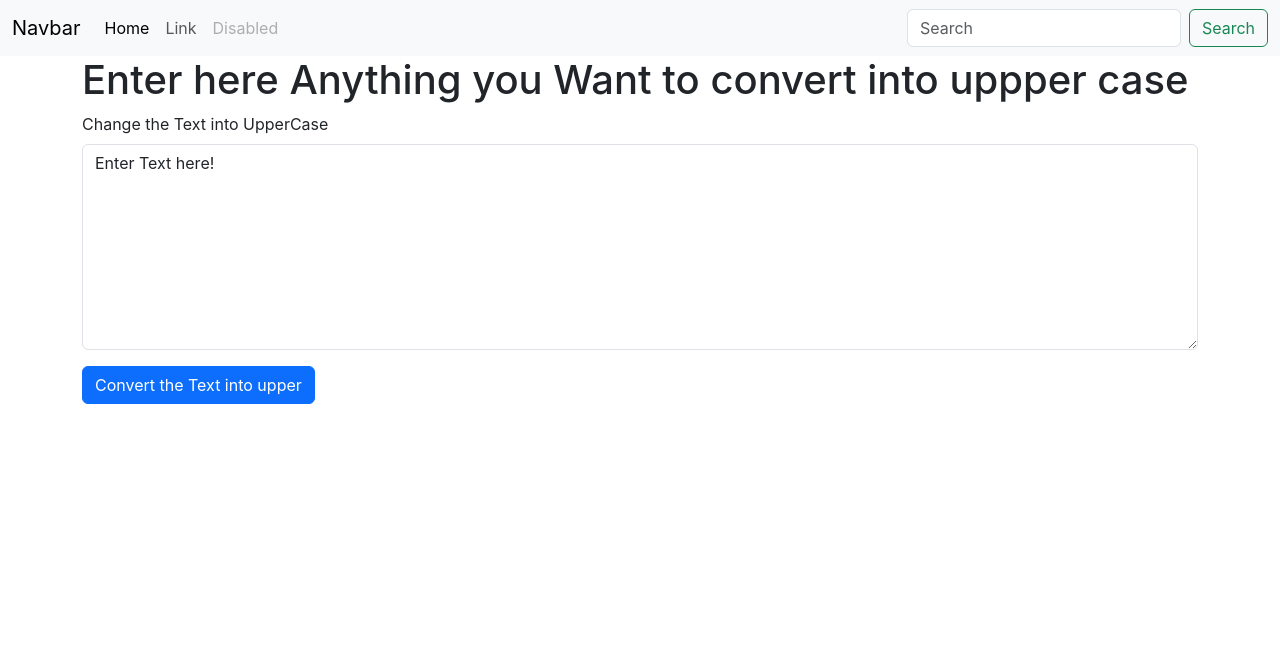
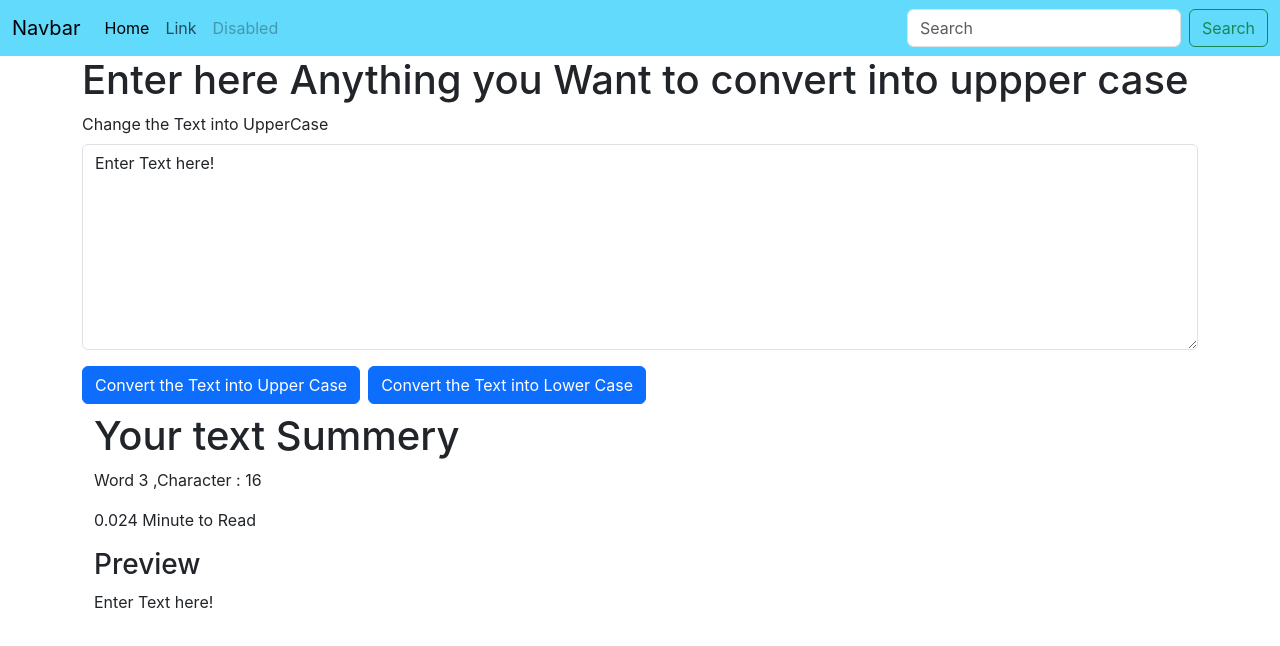
Before and after one commit to shashi-ivory/uppercaseConverter, a React (Create React App) app: page / in a window 1280 px wide. Shown: the top 646 px of the page. Built offline with nearby package versions, Linux system fonts and the light colour scheme.

Commit message:
add lower case logic

```diff
--- a/src/component/Navbar.js
+++ b/src/component/Navbar.js
@@ -3,7 +3,7 @@ import PropTypes from "prop-types";
 function Navbar({ name, aboutText }) {
   return (
     <>
-      <nav className="navbar navbar-expand-lg bg-body-tertiary">
+      <nav className="navbar navbar-expand-lg bg-body-dark">
         <div className="container-fluid">
           <a className="navbar-brand" href="/">
             Navbar{name}
--- a/src/component/TextFrom.js
+++ b/src/component/TextFrom.js
@@ -3,10 +3,15 @@ import React, { useState } from "react";
 function TextFrom(props) {
   const [text, setText] = useState("Enter Text here!");
   const newText = text.toLocaleUpperCase();
+  const lowerText = text.toLocaleLowerCase();
   //change the text into upper case
   const handleClick = () => {
     console.log("you Click button" + newText);
     setText(newText);
+  };
+  const handleLoClick = () => {
+    console.log("you Click button" + lowerText);
+    setText(lowerText);
   };
 
   //sewt the onchange text
@@ -30,9 +35,29 @@ function TextFrom(props) {
         ></textarea>
       </div>
       <div>
-        <button type="button" className="btn btn-primary" onClick={handleClick}>
-          Convert the Text into upper
+        <button
+          type="button"
+          className="btn btn-primary me-2"
+          onClick={handleClick}
+        >
+          Convert the Text into Upper Case
         </button>
+        <button
+          type="button"
+          className="btn btn-primary"
+          onClick={handleLoClick}
+        >
+          Convert the Text into Lower Case
+        </button>
+      </div>
+      <div className="container my-2">
+        <h1>Your text Summery</h1>
+        <p>
+          Word {text.split(" ").length} ,Character : {text.length}
+        </p>
+        <p>{0.008 * text.split(" ").length} Minute to Read</p>
+        <h3>Preview</h3>
+        <p>{text}</p>
       </div>
     </>
   );
```
